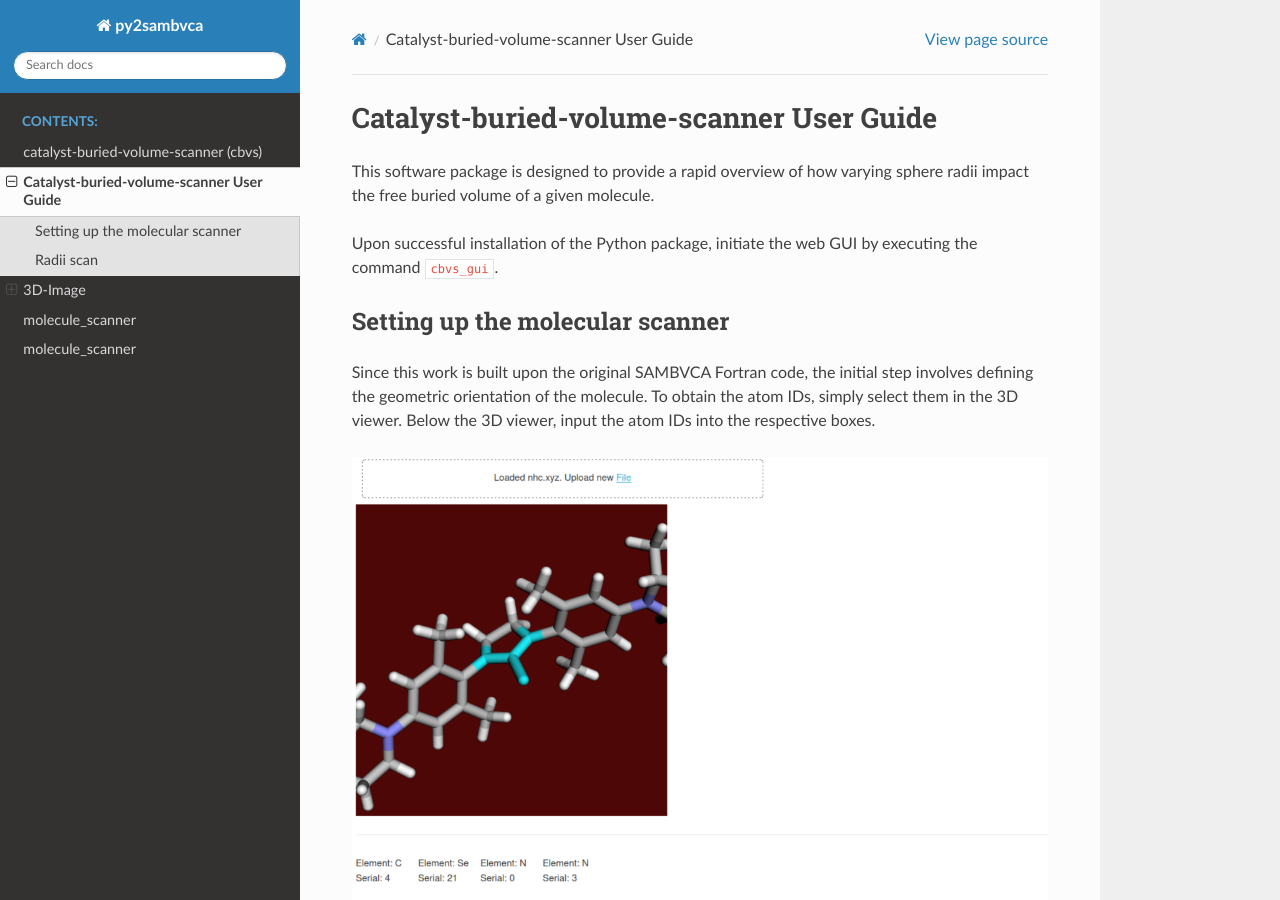
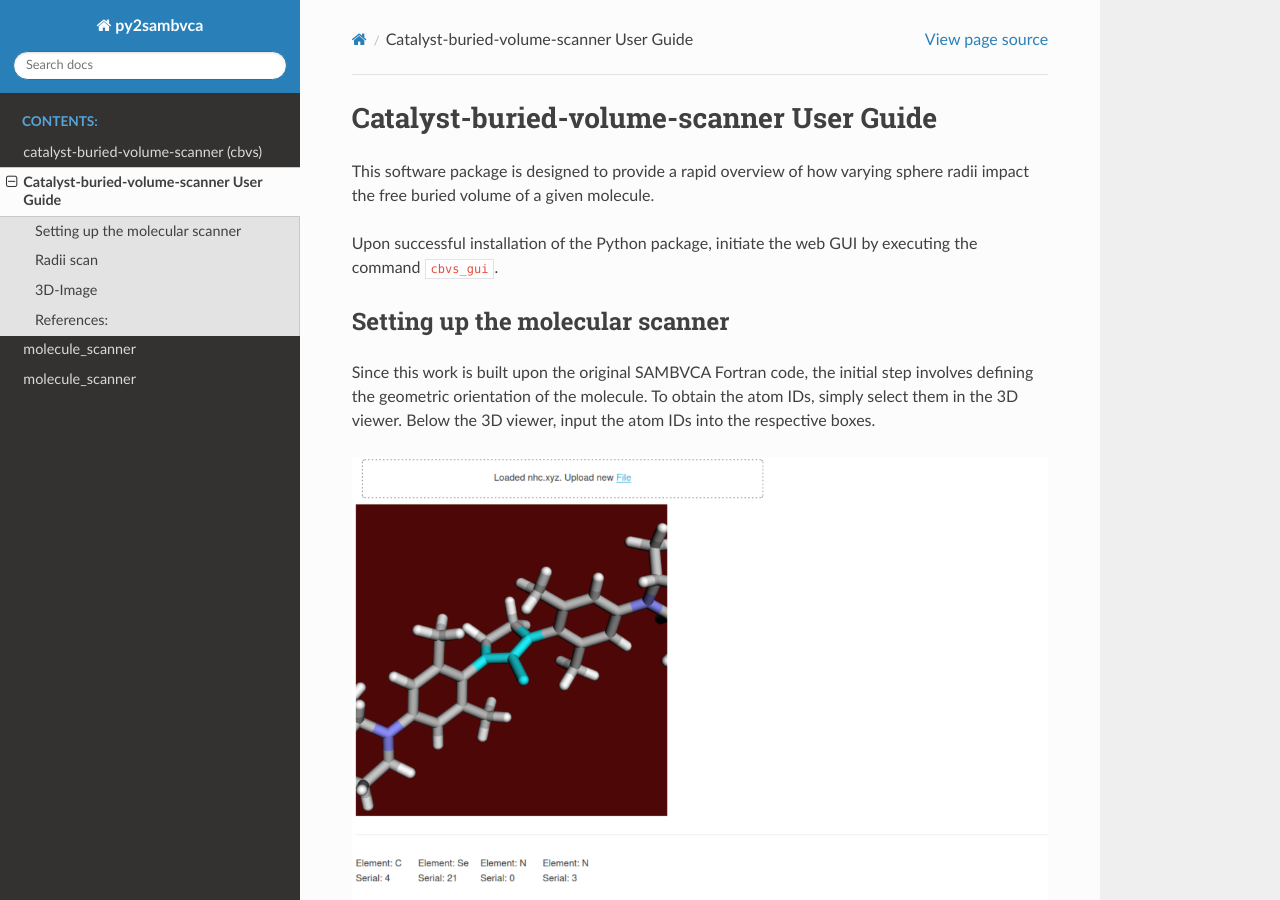
Before and after one commit to GwydionJon/catalyst-buried-volume-scanner, a Sphinx documentation site: the page built from docs/source/new_functionality.md, in a window 1280 px wide and 900 px high. Built offline with Sphinx 7.4.7 and the Read the Docs theme 2.0.0, drawn with Linux system fonts in a browser that asks for light colours.

Commit message:
fixed header

```diff
--- a/docs/source/new_functionality.md
+++ b/docs/source/new_functionality.md
@@ -24,7 +24,7 @@
 
 Please note that the graph may not auto-update initially during the calculation. Simply changing the dropdown menu above the graph should resolve this issue.
 
-# 3D-Image
+## 3D-Image
 
 <img src="https://github.com/GwydionJon/catalyst-buried-volume-scanner/blob/main/docs/source/pictures/third_page.png?raw=true"
           style="float: left; margin-right: 10px;" />
```
